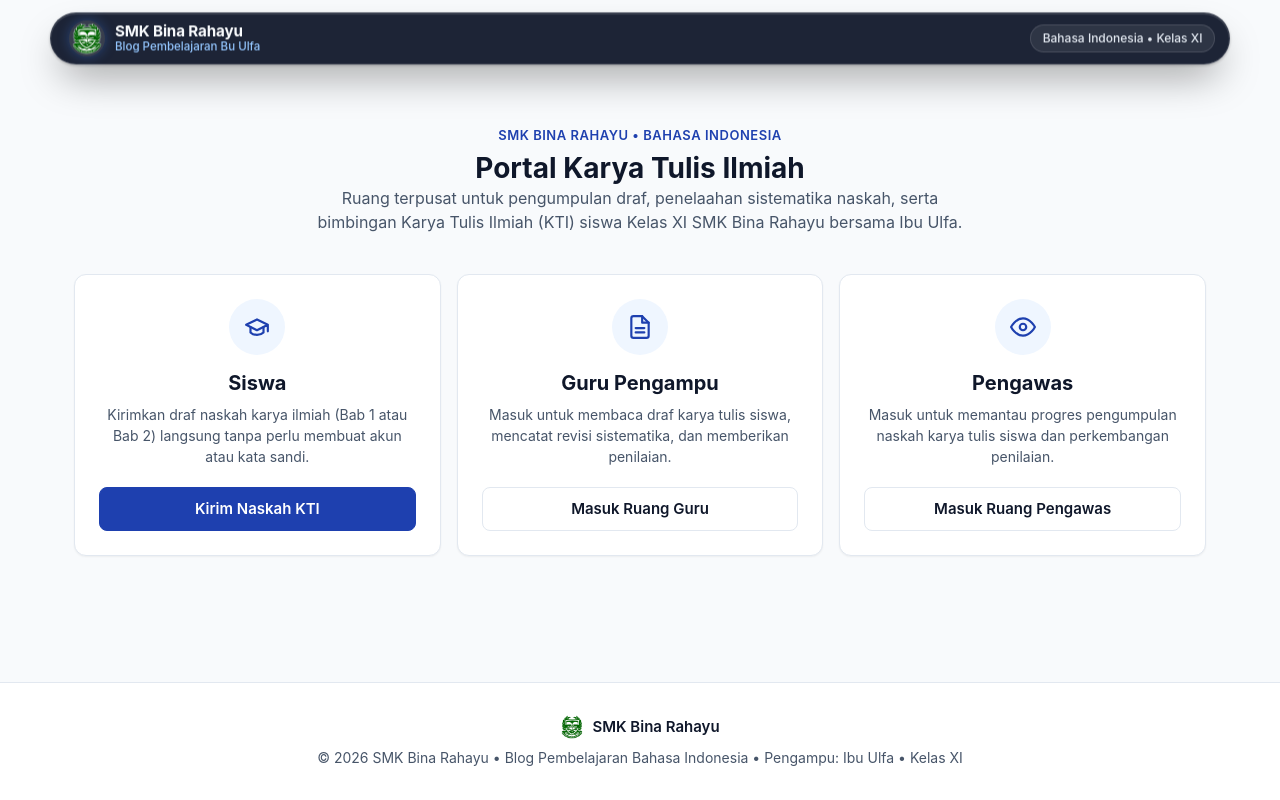
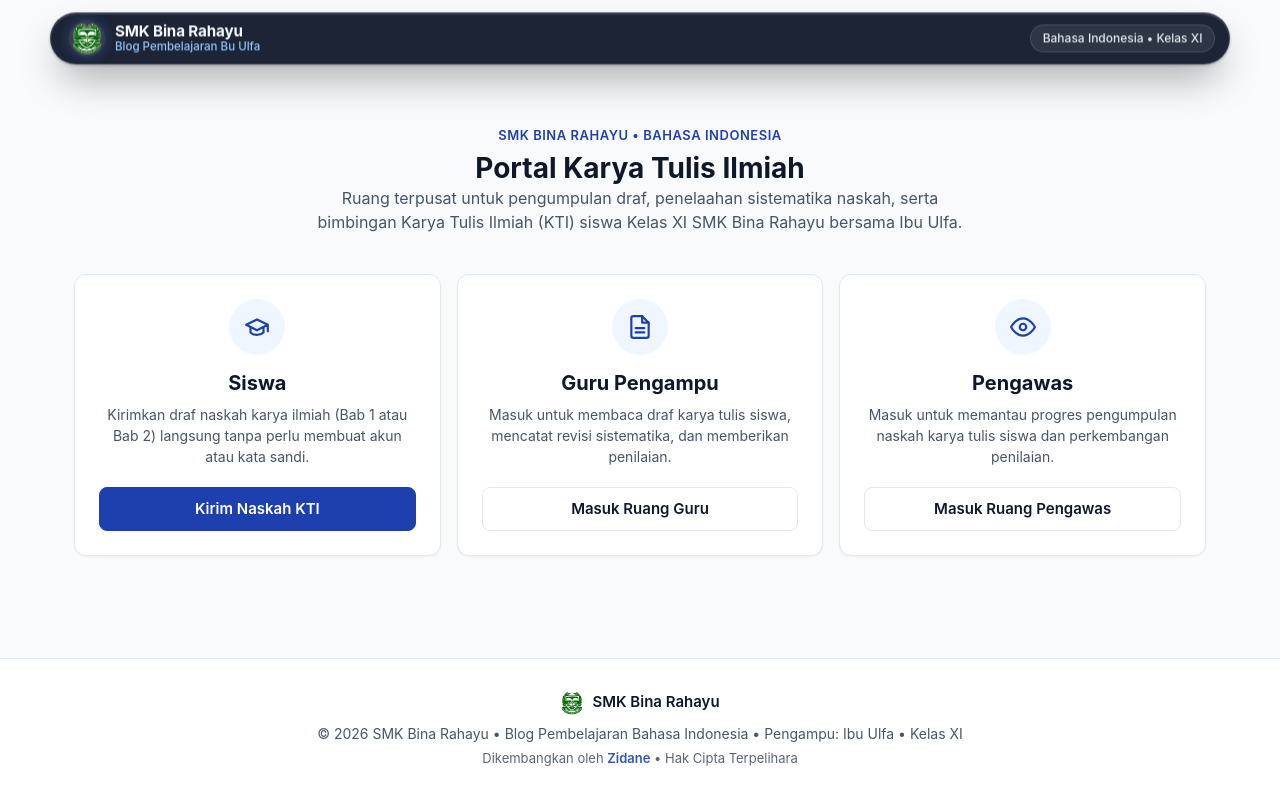
Before and after one commit to learnaiyeah/blog-bahasaindonesia-xi-binar, a website: page public/index.html in a window 1280 px wide. Drawn offline with Linux system fonts and the light colour scheme.

Commit message:
feat(footer): tambahkan kredit hak cipta pengembang Zidane pada footer seluruh halaman

```diff
--- a/public/index.html
+++ b/public/index.html
@@ -86,6 +86,7 @@
         <span>SMK Bina Rahayu</span>
       </div>
       <p>&copy; 2026 SMK Bina Rahayu &bull; Blog Pembelajaran Bahasa Indonesia &bull; Pengampu: Ibu Ulfa &bull; Kelas XI</p>
+      <p class="footer-dev-credit">Dikembangkan oleh <strong>Zidane</strong> &bull; Hak Cipta Terpelihara</p>
     </div>
   </footer>
 </body>
--- a/public/style.css
+++ b/public/style.css
@@ -422,6 +422,18 @@ footer.app-footer {
   width: 24px;
   height: 24px;
   object-fit: contain;
+}
+
+.footer-dev-credit {
+  font-size: 0.8125rem;
+  color: var(--text-muted);
+  opacity: 0.9;
+  margin-top: -0.2rem;
+}
+
+.footer-dev-credit strong {
+  color: var(--primary);
+  font-weight: 600;
 }
 
 /* ==========================================================================
```
Also changed, not shown: public/daftar.html (+1 -0 lines), public/masuk.html (+1 -0 lines), public/siswa.html (+1 -0 lines).
